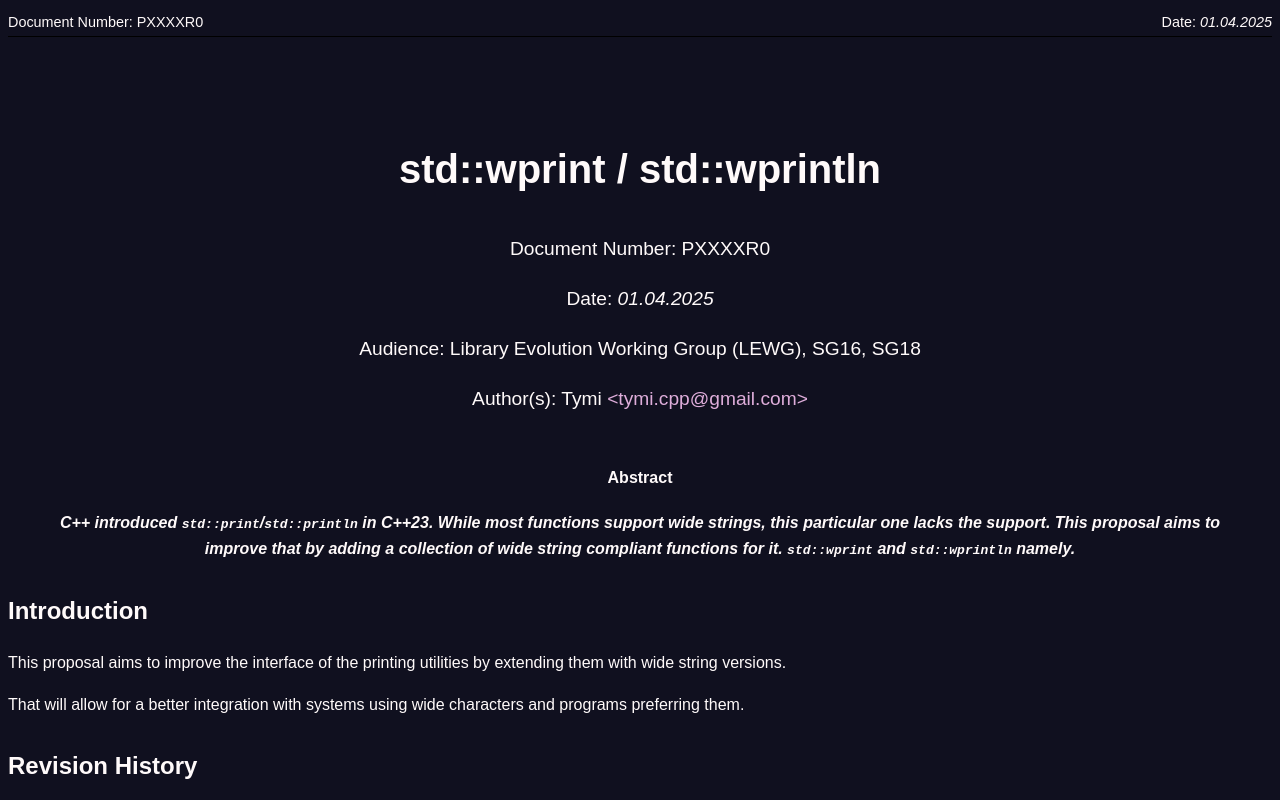
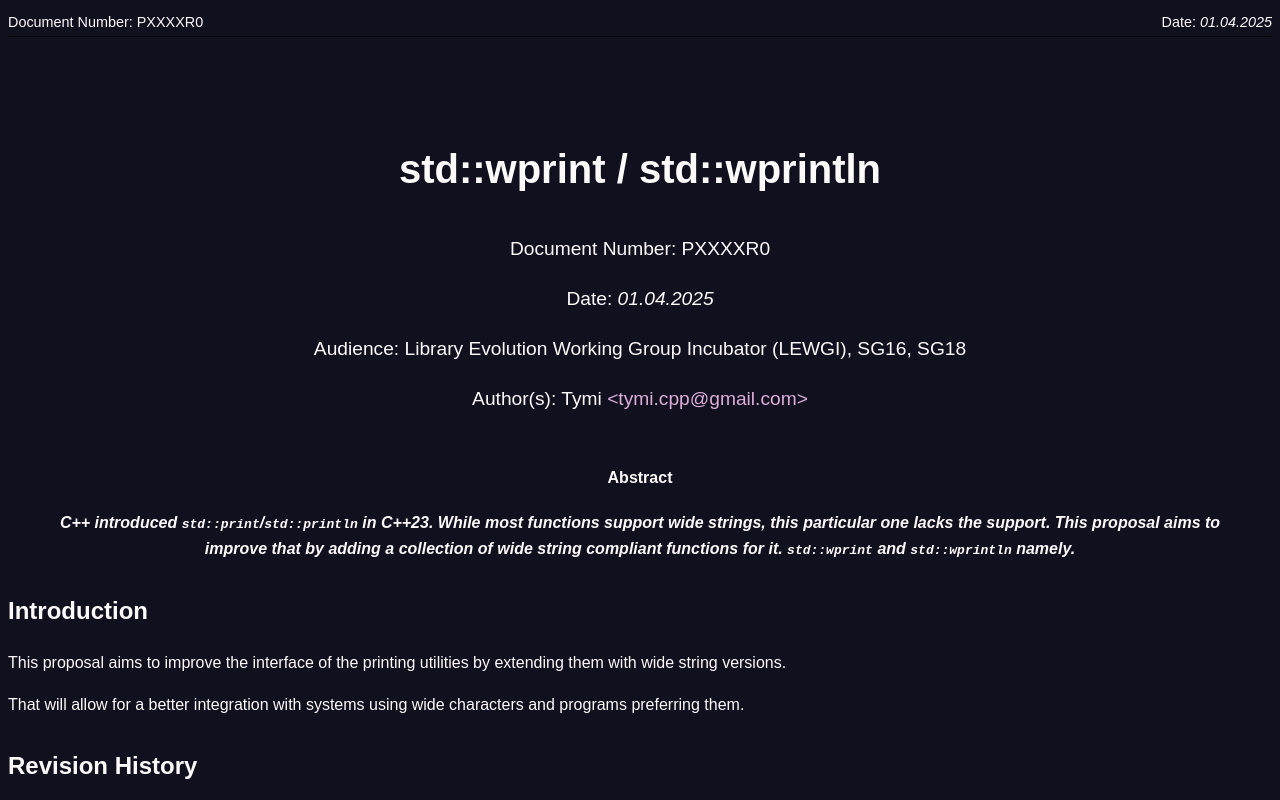
Before and after one commit to TymianekPL/tymi.org, a website: page wprint.html in a window 1280 px wide. Shown: the top 800 px of the page. Drawn offline with Linux system fonts and the light colour scheme.

Commit message:
Fix the audience (LEWG => LEWGI) typo

```diff
--- a/wprint.html
+++ b/wprint.html
@@ -124,7 +124,7 @@
           <h1>std::wprint / std::wprintln</h1>
           <p>Document Number: PXXXXR0</p>
           <p>Date: <i>01.04.2025</i></p>
-          <p>Audience: Library Evolution Working Group (LEWG), SG16, SG18</p>
+          <p>Audience: Library Evolution Working Group Incubator (LEWGI), SG16, SG18</p>
           <p>Author(s): Tymi <a href="mailto:tymi.cpp@gmail.com">&lt;tymi.cpp@gmail.com&gt;</a></p>
      </section>
 
```
